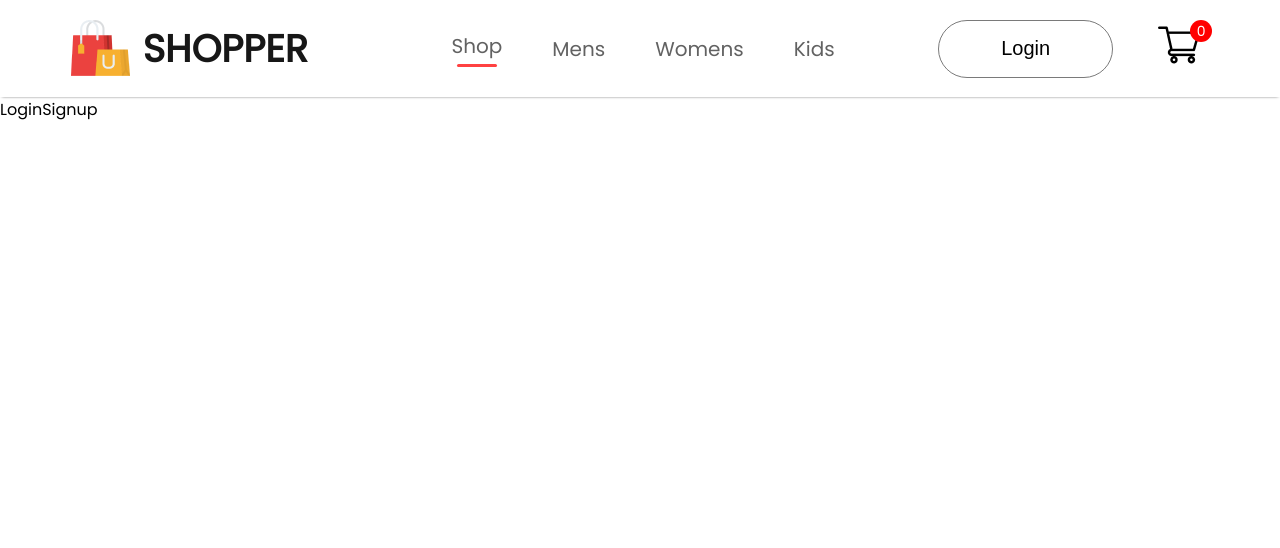
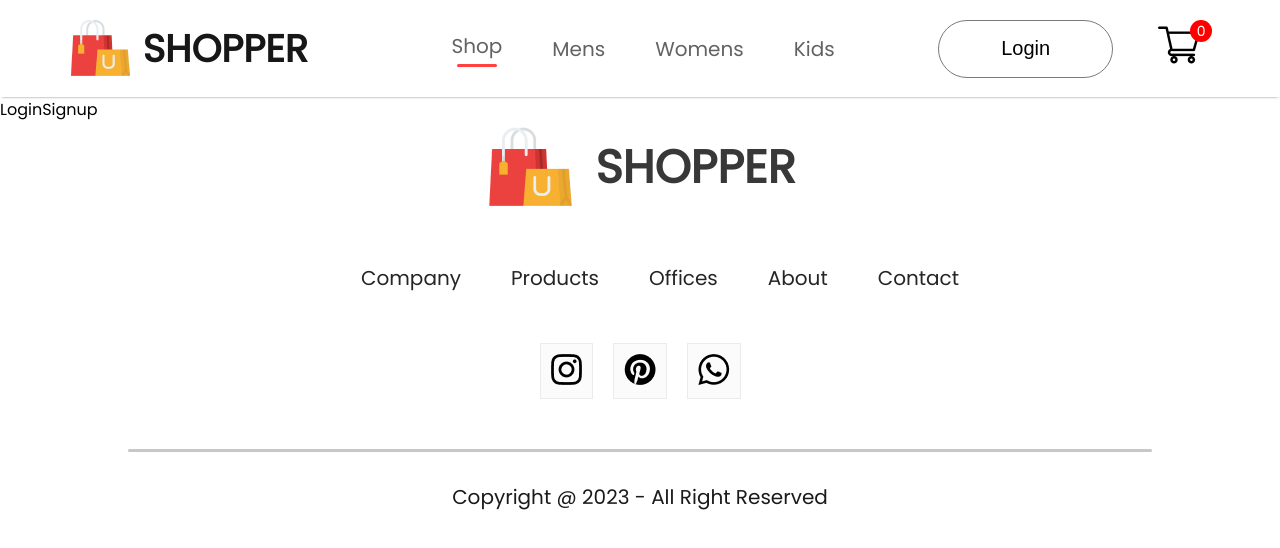
Before and after one commit to Gus1416/e-commerce-practice, a React (Create React App) app in the folder frontend/: page /login in a window 1280 px wide. Shown: the top 548 px of the page. Built offline with nearby package versions, Linux system fonts and the light colour scheme.

Commit message:
feat(component): add footer

```diff
--- a/frontend/src/App.js
+++ b/frontend/src/App.js
@@ -6,6 +6,7 @@ import ShopCategory from './Pages/ShopCategory';
 import Product from './Pages/Product';
 import Cart from './Pages/Cart';
 import LoginSignup from './Pages/LoginSignup';
+import Footer from './Components/Footer/Footer';
 
 function App() {
   return (
@@ -23,6 +24,7 @@ function App() {
           <Route path='/cart' element={<Cart/>} />
           <Route path='/login' element={<LoginSignup/>}/>
         </Routes>
+        <Footer/>
       </BrowserRouter>
     </div>
   );
--- /dev/null
+++ b/frontend/src/Components/Footer/Footer.css
@@ -0,0 +1,62 @@
+.footer {
+    display: flex;
+    flex-direction: column;
+    align-items: center;
+    justify-content: center;
+    gap: 50px;
+}
+
+.footer-logo {
+    display: flex;
+    align-items: center;
+    gap: 20px;
+}
+
+.footer-logo p {
+    color: #383838;
+    font-size: 46px;
+    font-weight: 700;
+}
+
+.footer-links {
+    display: flex;
+    list-style: none;
+    gap: 50px;
+    color: #252525;
+    font-size: 20px;
+}
+
+.footer-links li {
+    cursor: pointer;
+}
+
+.footer-social-icons {
+    display: flex;
+    gap: 20px;
+}
+
+.footer-icon-container {
+    padding: 10px;
+    padding-bottom: 6px;
+    background: #fbfbfb;
+    border: 1px solid #ebebeb;
+}
+
+.footer-copyright {
+    display: flex;
+    flex-direction: column;
+    align-items: center;
+    gap: 30px;
+    width: 100%;
+    margin-bottom: 30px;
+    color: #1a1a1a;
+    font-size: 20px;
+}
+
+.footer-copyright hr {
+    width: 80%;
+    border: none;
+    border-radius: 10px;
+    height: 3px;
+    background: #c7c7c7;
+}
--- /dev/null
+++ b/frontend/src/Components/Footer/Footer.jsx
@@ -0,0 +1,41 @@
+import React from 'react'
+import './Footer.css'
+import footer_logo from '../Assets/logo_big.png'
+import instagram_icon from '../Assets/instagram_icon.png'
+import pinterest_icon from '../Assets/pintester_icon.png'
+import whatsapp_icon from '../Assets/whatsapp_icon.png'
+
+const Footer = () => {
+  return (
+    <div className="footer">
+        <div className="footer-logo">
+            <img src={footer_logo} alt="" />
+            <p>SHOPPER</p>
+        </div>
+        <ul className="footer-links">
+            <li>Company</li>
+            <li>Products</li>
+            <li>Offices</li>
+            <li>About</li>
+            <li>Contact</li>
+        </ul>
+        <div className="footer-social-icons">
+            <div className="footer-icon-container">
+                <img src={instagram_icon} alt="" />
+            </div>
+            <div className="footer-icon-container">
+                <img src={pinterest_icon} alt="" />
+            </div>
+            <div className="footer-icon-container">
+                <img src={whatsapp_icon} alt="" />
+            </div>
+        </div>
+        <div className="footer-copyright">
+            <hr />
+            <p>Copyright @ 2023 - All Right Reserved</p>
+        </div>
+    </div>
+  )
+}
+
+export default Footer
```
